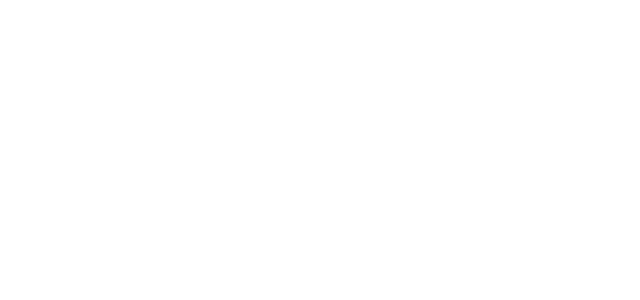
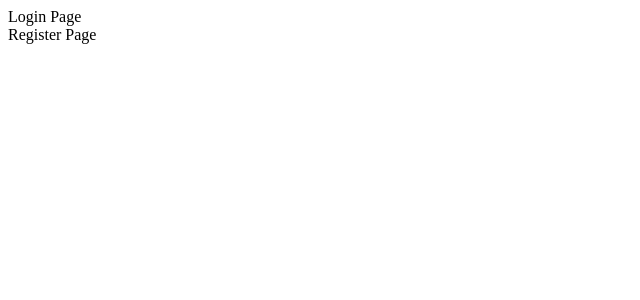
Before and after one commit to Kasiaqu/interview-helper, a React (Create React App) app: page /login in a window 1280 px wide. Shown: the top 300 px of the page, without its empty margins (0-640 px from the left). Built offline with nearby package versions, Linux system fonts and the light colour scheme.

Commit message:
Add basic routing

```diff
--- a/package.json
+++ b/package.json
@@ -8,6 +8,7 @@
     "@testing-library/user-event": "^13.5.0",
     "react": "^17.0.2",
     "react-dom": "^17.0.2",
+    "react-router-dom": "^6.2.1",
     "react-scripts": "5.0.0",
     "web-vitals": "^2.1.4"
   },
--- a/src/App.js
+++ b/src/App.js
@@ -1,5 +1,20 @@
+import { BrowserRouter, Routes, Route } from "react-router-dom";
+import { HomeView } from "./views/HomeView";
+import { LoginView } from "./views/LoginView";
+import { RecruiterPanelView } from "./views/RecruiterPanelView";
+
 function App() {
-  return <div></div>;
+  return (
+    <div>
+      <BrowserRouter>
+        <Routes>
+          <Route path="/" element={<HomeView />} />
+          <Route path="/login" element={<LoginView />} />
+          <Route path="/panel" element={<RecruiterPanelView />} />
+        </Routes>
+      </BrowserRouter>
+    </div>
+  );
 }
 
 export default App;
--- /dev/null
+++ b/src/components/Login.js
@@ -0,0 +1,3 @@
+export const Login = () => {
+  return <div>Login Page</div>;
+};
--- /dev/null
+++ b/src/components/RecruiterPanel.js
@@ -0,0 +1,3 @@
+export const RecruiterPanel = () => {
+  return <div>Recruiter Panel</div>;
+};
--- /dev/null
+++ b/src/components/Register.js
@@ -0,0 +1,3 @@
+export const Register = () => {
+  return <div>Register Page</div>;
+};
--- /dev/null
+++ b/src/views/HomeView.js
@@ -0,0 +1,3 @@
+export const HomeView = () => {
+  return <div>Home View</div>;
+};
--- /dev/null
+++ b/src/views/LoginView.js
@@ -0,0 +1,11 @@
+import { Login } from "../components/Login";
+import { Register } from "../components/Register";
+
+export const LoginView = () => {
+  return (
+    <div>
+      <Login />
+      <Register />
+    </div>
+  );
+};
--- /dev/null
+++ b/src/views/RecruiterPanelView.js
@@ -0,0 +1,9 @@
+import { RecruiterPanel } from "../components/RecruiterPanel";
+
+export const RecruiterPanelView = () => {
+  return (
+    <div>
+      <RecruiterPanel />
+    </div>
+  );
+};
```
Also changed, not shown: 1 other file (tests, documents, lock files or other folders).
